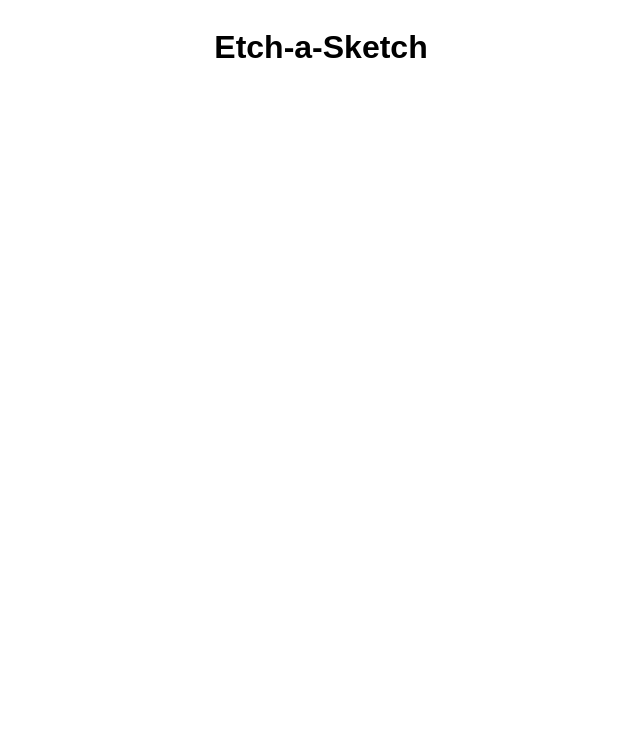
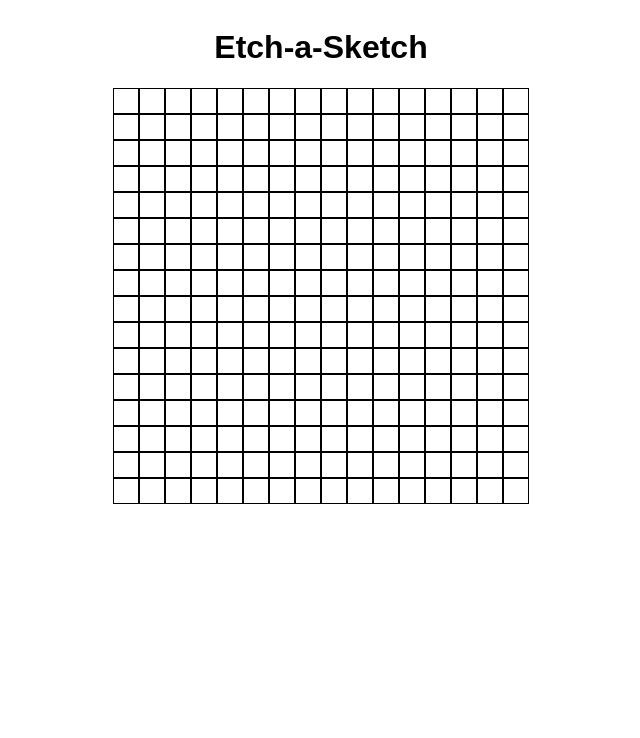
Before and after one commit to DejanLP/etch-a-sketch, a plain HTML site: page index.html in a window 1280 px wide. Shown: the top 738 px of the page, without its empty margins (319-959 px from the left). Drawn offline with Linux system fonts and the light colour scheme.

Commit message:
Create 16*16 grid

```diff
--- a/index.css
+++ b/index.css
@@ -26,3 +26,15 @@ img {
     height: 24px;
     margin-left: 5px;
 }
+
+.container {
+    display: grid;
+    grid-template-columns: repeat(16, auto);
+    grid-template-rows: repeat(16, auto);
+}
+
+.cell {
+    width: 24px;
+    height: 24px;
+    border: 1px solid black;
+}
--- a/index.js
+++ b/index.js
@@ -0,0 +1,7 @@
+const container = document.querySelector('.container');
+
+for (let i = 1; i <= 16*16; i++) {
+    const cell = document.createElement('div');
+    cell.classList.add('cell');
+    container.appendChild(cell);
+}
```
